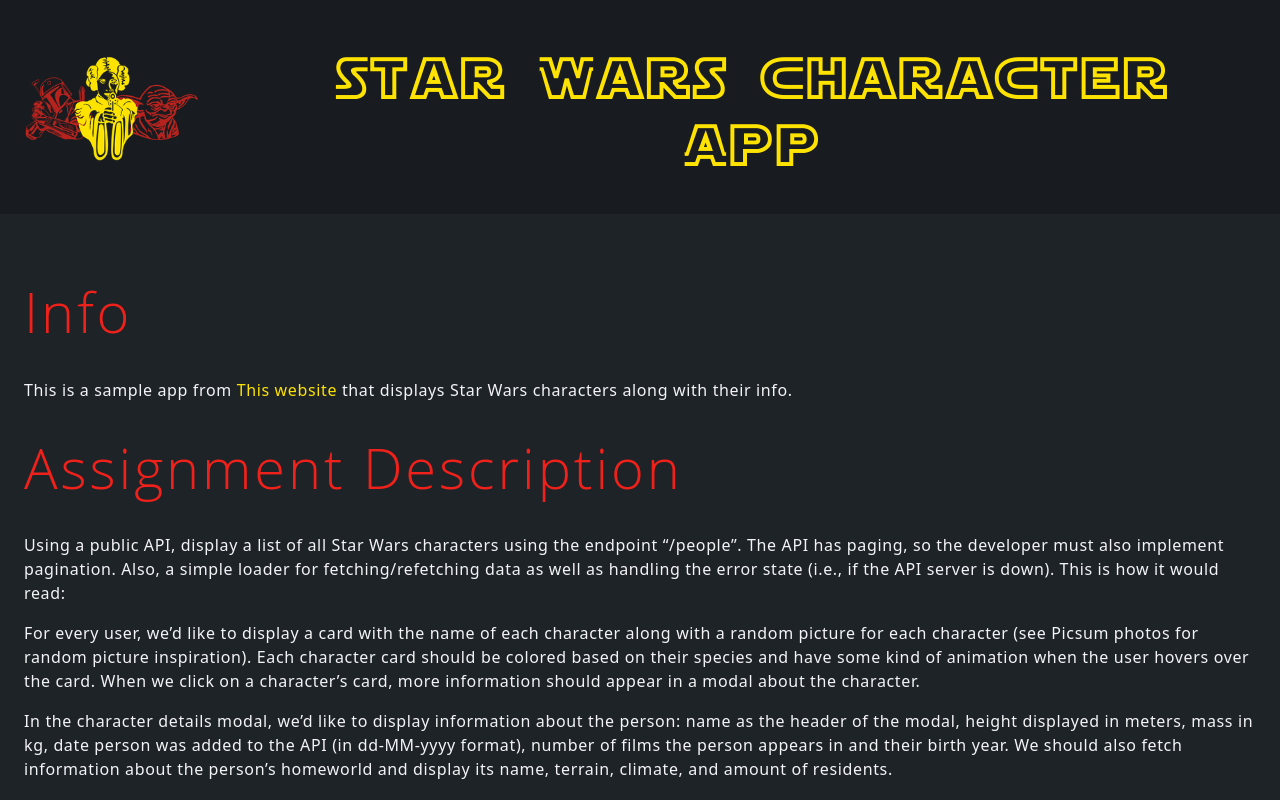
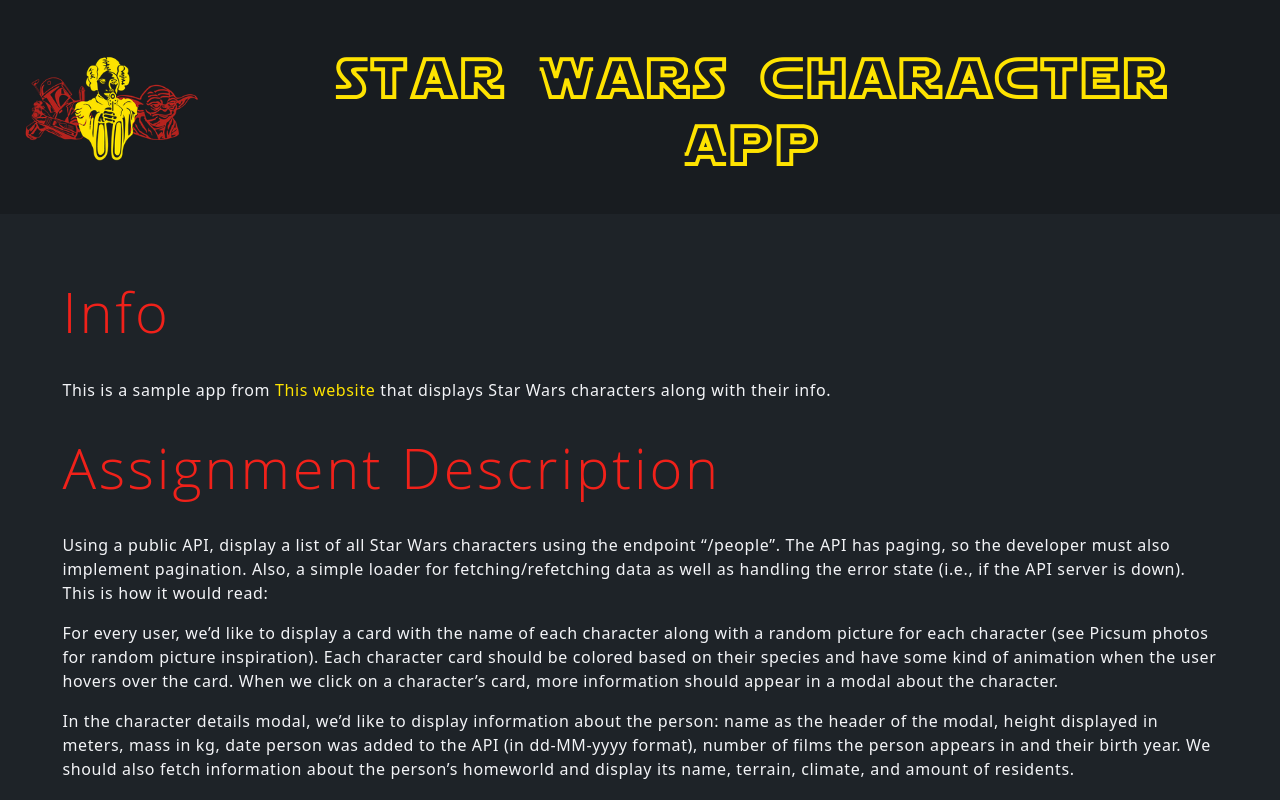
Before and after one commit to sofiamay/starwars-character-app, a React (Create React App) app: page / in a window 1280 px wide. Shown: the top 800 px of the page. Built offline with nearby package versions, Linux system fonts and the light colour scheme.

Commit message:
Add spacing around app description

```diff
--- a/src/App.scss
+++ b/src/App.scss
@@ -1,3 +1,7 @@
-.main {
+.App .app-description {
+  padding: 0vw 3vw;
+}
+
+.App .main {
   height: 64vw;
 }
--- a/src/App.tsx
+++ b/src/App.tsx
@@ -9,7 +9,8 @@ function App() {
     <div className="App">
       <Header />
 
-      <div className="app-description content-block">
+      <div className="content-block">
+        <div className="app-description">
           <div className="section">
             <h2>Info</h2>
             <p>This is a sample app from <a href="https://proxify.io/articles/suggestions-for-reactjs-code-test-assignments">This website</a> that displays Star Wars characters along with their info.</p>
@@ -19,6 +20,7 @@ function App() {
             <p>Using a public API, display a list of all Star Wars characters using the endpoint “/people”. The API has paging, so the developer must also implement pagination. Also, a simple loader for fetching/refetching data as well as handling the error state (i.e., if the API server is down). This is how it would read:</p>
             <p>For every user, we’d like to display a card with the name of each character along with a random picture for each character (see Picsum photos for random picture inspiration). Each character card should be colored based on their species and have some kind of animation when the user hovers over the card. When we click on a character’s card, more information should appear in a modal about the character.</p>
             <p>In the character details modal, we’d like to display information about the person: name as the header of the modal, height displayed in meters, mass in kg, date person was added to the API (in dd-MM-yyyy format), number of films the person appears in and their birth year. We should also fetch information about the person’s homeworld and display its name, terrain, climate, and amount of residents.</p>
+          </div>
         </div>
       </div>
 
```
Lines whose indentation alone changed are shown as unchanged.
